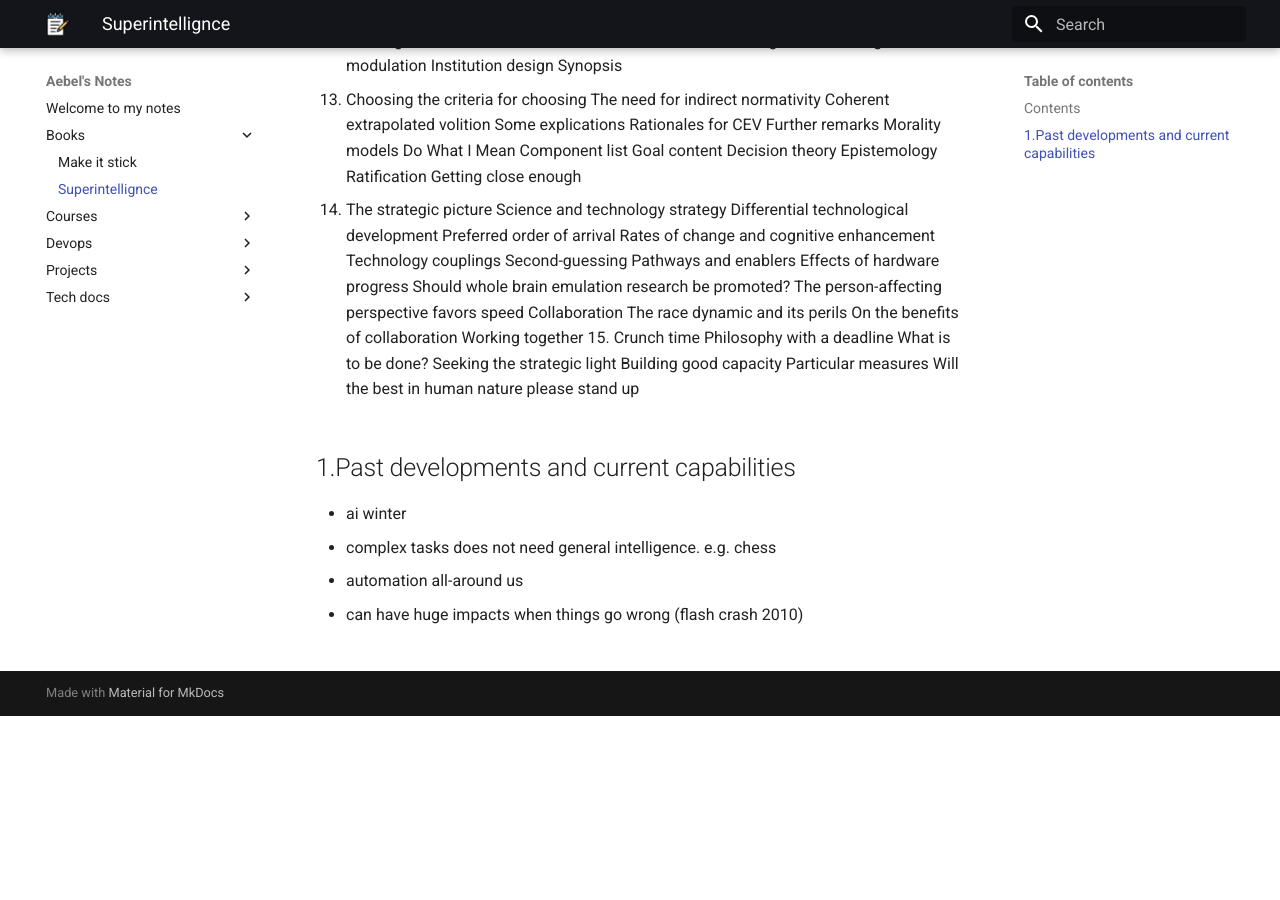
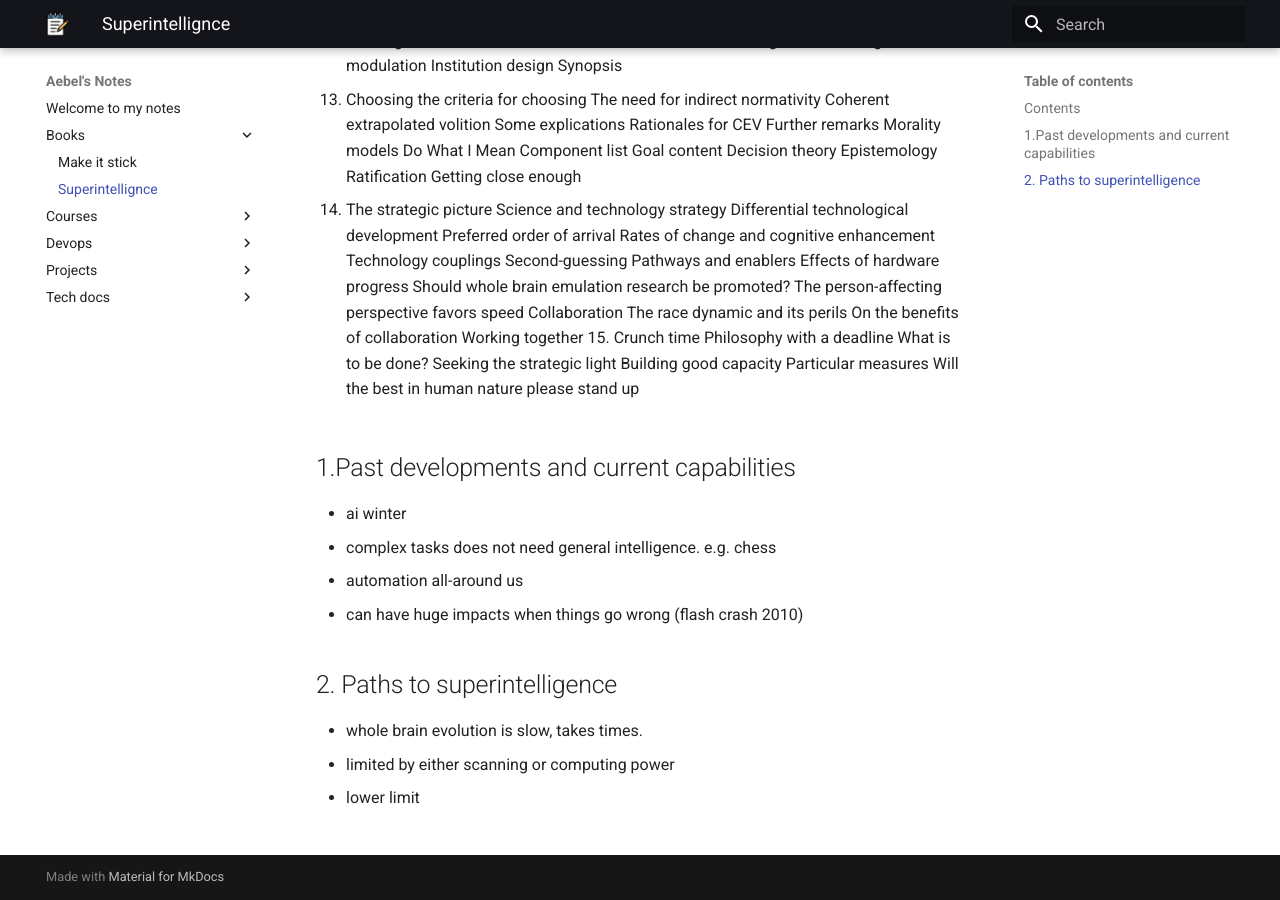
Before and after one commit to Aebel-Shajan/notes, an MkDocs documentation site: the page built from docs/books/superintelligence.md, in a window 1280 px wide and 900 px high, scrolled down 1118 px. Built offline with MkDocs 1.6.1 and Material for MkDocs 9.7.7, drawn with Linux system fonts in a browser that asks for light colours; before the commit the page ends 1834 px from its top, so only the background shows below that.

Commit message:
Update superintelligence.md

```diff
--- a/docs/books/superintelligence.md
+++ b/docs/books/superintelligence.md
@@ -145,3 +145,8 @@ Will the best in human nature please stand up
 * complex tasks does not need general intelligence. e.g. chess
 * automation all-around us
 * can have huge impacts when things go wrong (flash crash 2010)
+
+## 2. Paths to superintelligence
+* whole brain evolution is slow, takes times.
+* limited by either scanning or computing power
+* lower limit
```
